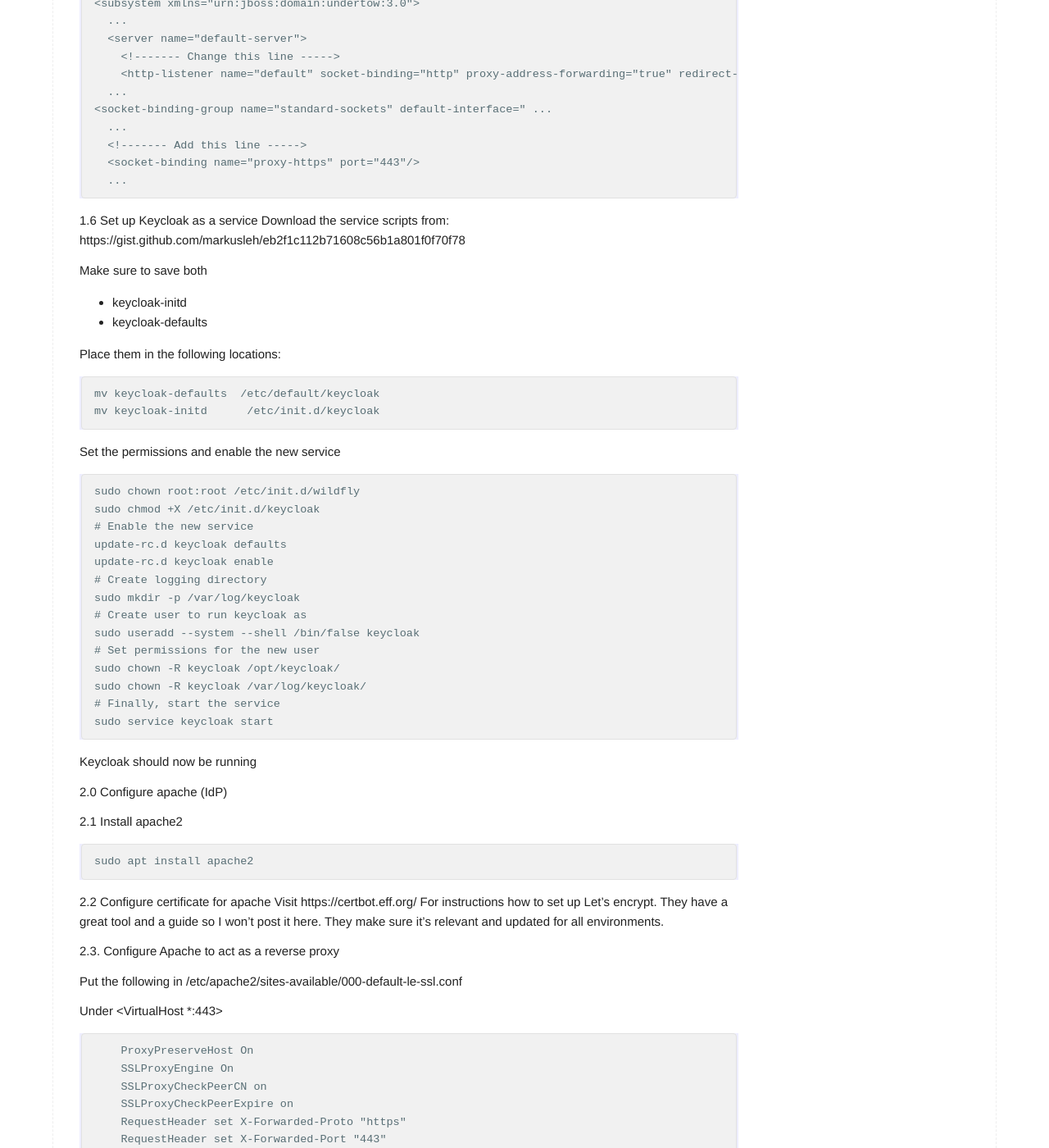
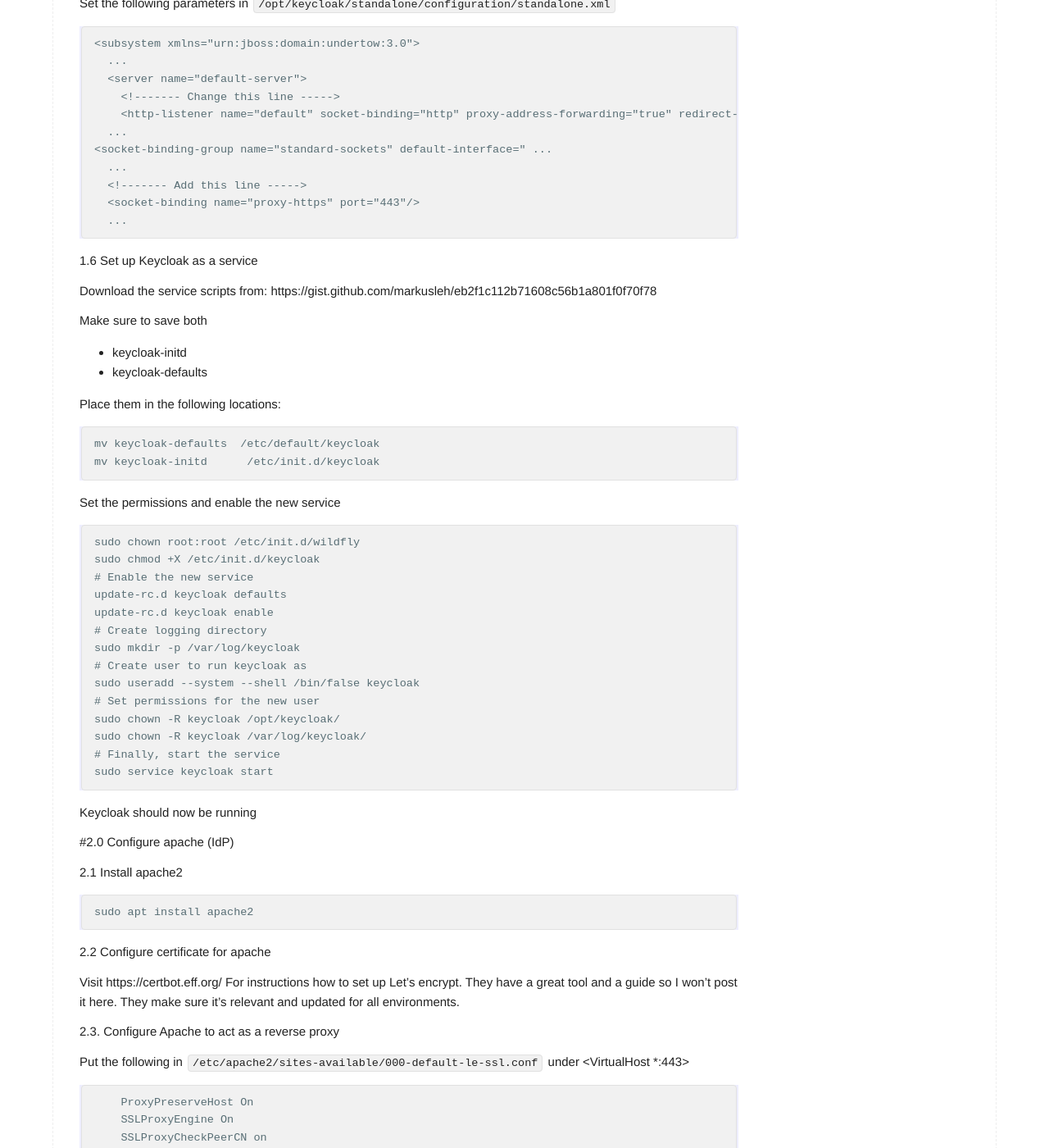
Before and after one commit to markusleh/markusleh.github.io, a Jekyll site: the page built from _posts/2017-07-27-keycloak-apache.md, in a window 1280 px wide and 1400 px high, scrolled down 1121 px. Shown: the whole window at 82% size. Built offline with Jekyll 4.4.1, drawn with Linux system fonts in a browser that asks for light colours; some of the changed text lies outside the part shown.

Commit message:
Formatting

````diff
--- a/_posts/2017-07-27-keycloak-apache.md
+++ b/_posts/2017-07-27-keycloak-apache.md
@@ -7,11 +7,13 @@ excerpt: This post consists of configuring Keycloak behind Apache reverse proxy
 ---
 
 This post consists of the following parts:
+
 1. Downloading and configuring Keycloak (IdP)
 2. Downloading and configuring Apache2 to act as a reverse proxy in front of Keycloak (IdP)
 3. Bonus: Configuring Let's encrypt (IdP)
 
 IdP: identity provider
+
 idp.example.com in this post
 
 # Keycloak (IdP)
@@ -46,7 +48,8 @@ In the next step we configure HTTPS with Apache2 as a reverse proxy in front of
  for how to configure HTTPS in Keycloak.
 
 1.5 Configure Keycloak for Apache (or any reverse proxy)
- Set the following parameters in `/opt/keycloak/standalone/configuration/standalone.xml`
+
+Set the following parameters in `/opt/keycloak/standalone/configuration/standalone.xml`
 ```
 <subsystem xmlns="urn:jboss:domain:undertow:3.0">
   ...
@@ -61,6 +64,7 @@ In the next step we configure HTTPS with Apache2 as a reverse proxy in front of
   ...
 ```
 1.6 Set up Keycloak as a service
+
 Download the service scripts from:
 https://gist.github.com/markusleh/eb2f1c112b71608c56b1a801f0f70f78
 
@@ -93,13 +97,14 @@ sudo service keycloak start
 ```
 Keycloak should now be running
 
-2.0 Configure apache (IdP)
+#2.0 Configure apache (IdP)
 
 2.1 Install apache2
 ```
 sudo apt install apache2
 ```
 2.2 Configure certificate for apache
+
 Visit https://certbot.eff.org/
 For instructions how to set up Let's encrypt. They have a great tool and a guide so I won't post it here. They make sure it's relevant
 and updated for all environments.
@@ -107,9 +112,7 @@ and updated for all environments.
 2.3. Configure Apache to act as a reverse proxy
 
 Put the following in
-/etc/apache2/sites-available/000-default-le-ssl.conf
-
-Under <VirtualHost *:443>
+`/etc/apache2/sites-available/000-default-le-ssl.conf` under <VirtualHost *:443>
 ```
     ProxyPreserveHost On
     SSLProxyEngine On
````
